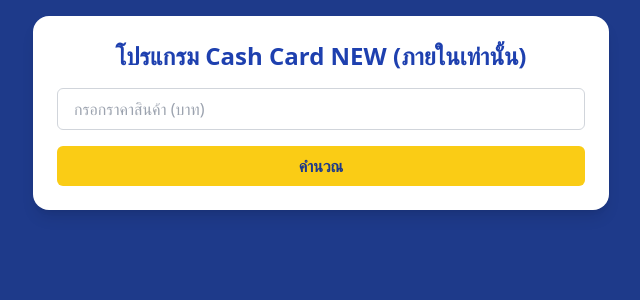
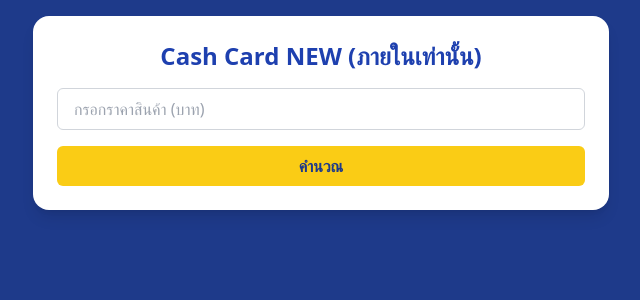
Before and after one commit to nopkrup/KP-Cash-Card, a React (Vite) app: page / in a window 1280 px wide. Shown: the top 300 px of the page, without its empty margins (319-959 px from the left). Built offline with nearby package versions, Linux system fonts and the light colour scheme; the HTML template or start-up script is replaced by a standard one.

Commit message:
Update App.jsx

```diff
--- a/src/App.jsx
+++ b/src/App.jsx
@@ -121,7 +121,7 @@ export default function App() {
   return (
     <div className="min-h-screen bg-blue-900 p-4 text-gray-100">
       <div className="max-w-xl mx-auto bg-white rounded-2xl shadow-lg p-6 text-gray-800">
-        <h1 className="text-2xl font-bold text-blue-800 mb-4 text-center">โปรแกรม Cash Card NEW (ภายในเท่านั้น)</h1>
+        <h1 className="text-2xl font-bold text-blue-800 mb-4 text-center">Cash Card NEW (ภายในเท่านั้น)</h1>
         <input
           type="number"
           placeholder="กรอกราคาสินค้า (บาท)"
```
